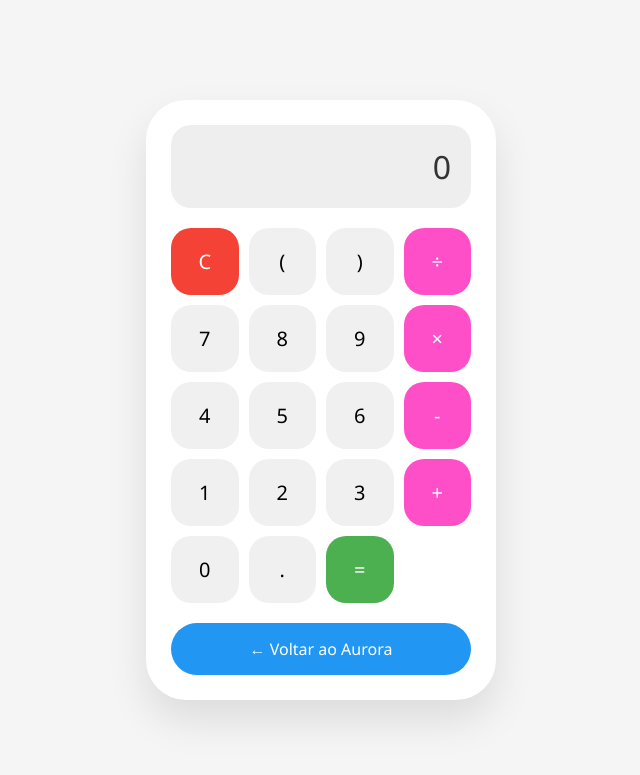
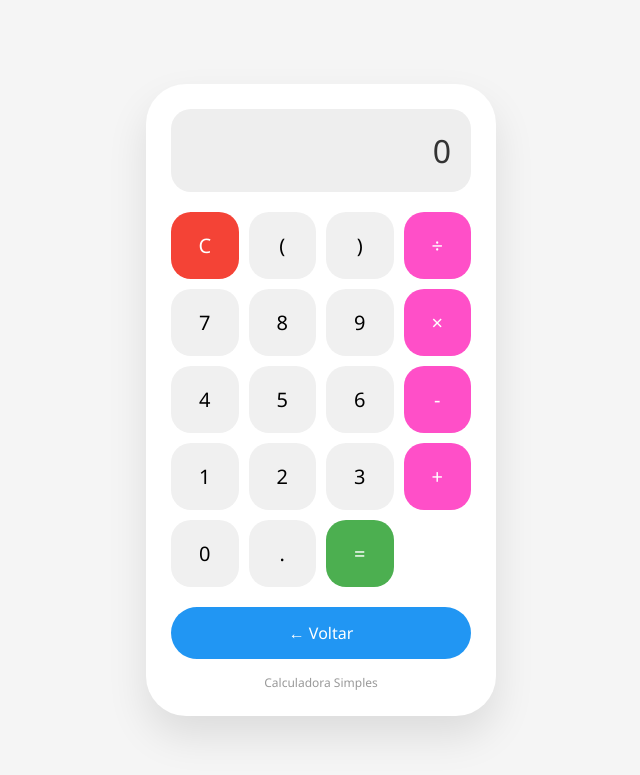
Before and after one commit to salveci2022/aurora_mulher_segura, a Flask app: page /saida-rapida in a window 1280 px wide. Shown: the top 775 px of the page, without its empty margins (319-959 px from the left). Run offline with Flask 3, Linux system fonts and the light colour scheme.

Commit message:
arquivos no repo

```diff
--- a/templates/saida_rapida.html
+++ b/templates/saida_rapida.html
@@ -92,6 +92,19 @@
             margin-top: 20px;
             font-size: 16px;
             cursor: pointer;
+            transition: all 0.3s;
+        }
+
+        .voltar-btn:hover {
+            background: #1976d2;
+            transform: translateY(-2px);
+        }
+
+        .info {
+            text-align: center;
+            margin-top: 15px;
+            color: #999;
+            font-size: 12px;
         }
     </style>
 </head>
@@ -125,7 +138,8 @@
             <button class="botao igual" colspan="2" onclick="calcular()">=</button>
         </div>
 
-        <button class="voltar-btn" onclick="window.location.href='/panic'">← Voltar ao Aurora</button>
+        <button class="voltar-btn" onclick="window.location.href='/panic'">← Voltar</button>
+        <div class="info">Calculadora Simples</div>
     </div>
 
     <script>
@@ -145,11 +159,44 @@
 
         function calcular() {
             try {
-                display.innerText = eval(display.innerText);
+                // Avalia a expressão matemática com segurança
+                const resultado = eval(display.innerText);
+                display.innerText = resultado;
             } catch {
                 display.innerText = 'Erro';
+                setTimeout(() => {
+                    display.innerText = '0';
+                }, 1500);
             }
         }
+
+        // Suporte para teclado
+        document.addEventListener('keydown', function(event) {
+            const key = event.key;
+
+            if (key >= '0' && key <= '9') {
+                adicionar(key);
+            } else if (key === '.') {
+                adicionar('.');
+            } else if (key === '+' || key === '-' || key === '*' || key === '/') {
+                adicionar(key);
+            } else if (key === 'Enter' || key === '=') {
+                event.preventDefault();
+                calcular();
+            } else if (key === 'Escape') {
+                limpar();
+            } else if (key === '(' || key === ')') {
+                adicionar(key);
+            } else if (key === 'Backspace') {
+                // Apaga último caractere
+                let atual = display.innerText;
+                if (atual.length > 1) {
+                    display.innerText = atual.slice(0, -1);
+                } else {
+                    display.innerText = '0';
+                }
+            }
+        });
     </script>
 </body>
 </html>
```
